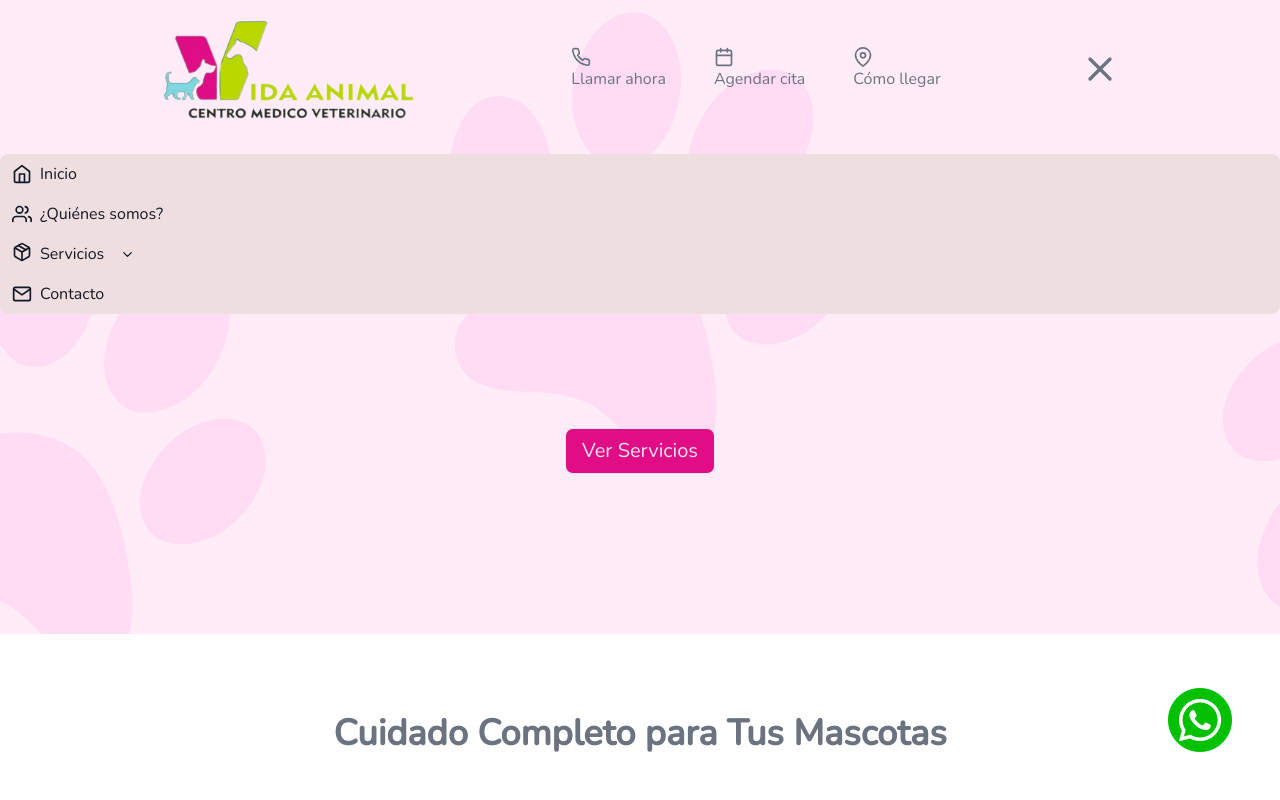
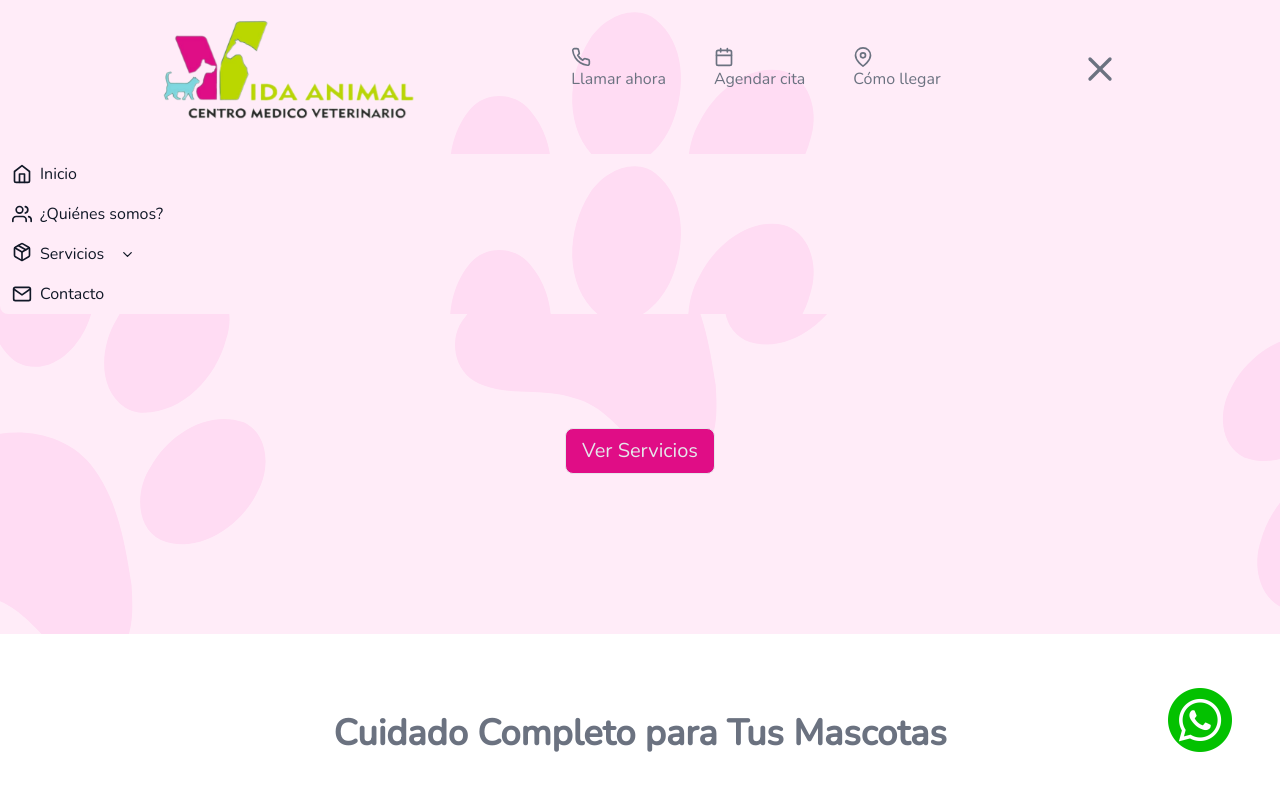
Before and after one commit to castolo10a/Vida-Animal, a Next.js app: page / in a window 1280 px wide. Both pictures are taken after a click on the button 1108 px from the left and 69 px from the top of the page. Shown: the top 800 px of the page. Built offline with nearby package versions, Linux system fonts and the light colour scheme; a web font is replaced by a local one; what tailwindcss-animated would draw is missing.

Commit message:
update navbar

```diff
--- a/components/header/navBar.jsx
+++ b/components/header/navBar.jsx
@@ -92,7 +92,7 @@ export default function NavBar() {
                 }`}
                 id="navbar-hamburger"
             >
-                 <ul className={`${scrolling ? 'bg-white' : 'bg-pink2'} flex flex-col mt-4 rounded-lg border-gray-200`}>
+                 <ul className={`${scrolling ? 'bg-white' : 'bg-wallpaper'} flex flex-col mt-4 rounded-lg border-gray-200`}>
                     <li>
                         <Link
                             href="/"
@@ -141,7 +141,7 @@ export default function NavBar() {
                             }`}
                             id="navbar-Services"
                        >
-                            <ul className={`${scrolling ? 'bg-white' : 'bg-pink2'}mt-2 space-y-1 px-4`}>
+                            <ul className={`${scrolling ? 'bg-white' : 'bg-wallpaper'}mt-2 space-y-1 px-4`}>
                                 <li>
                                     <a
                                         href= '/Services/#Surgeries_and_emergencies'
```
